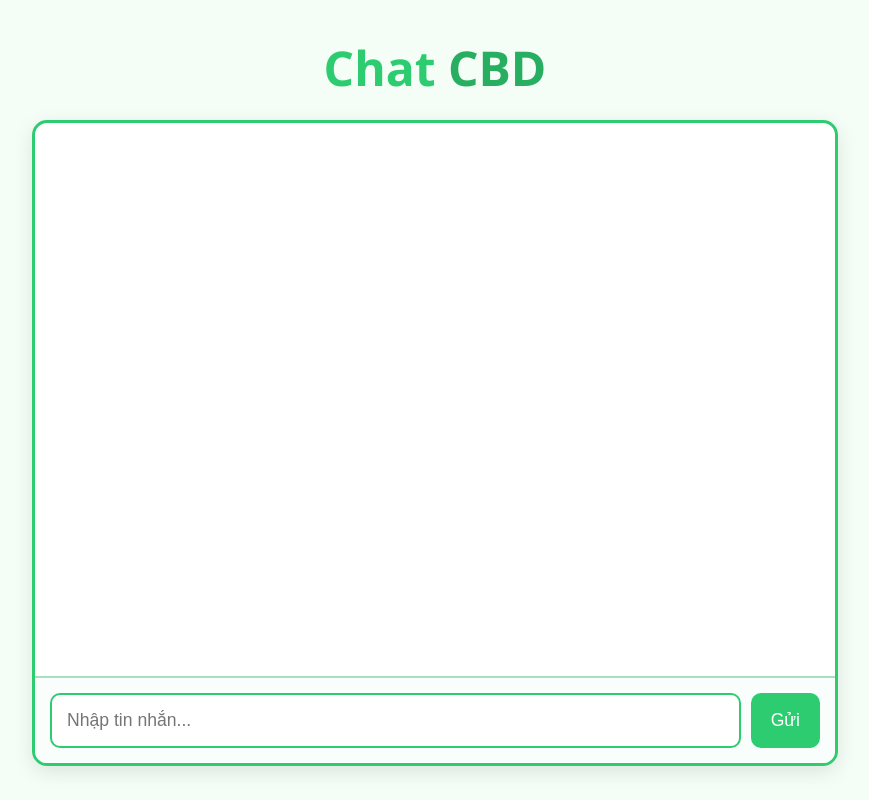
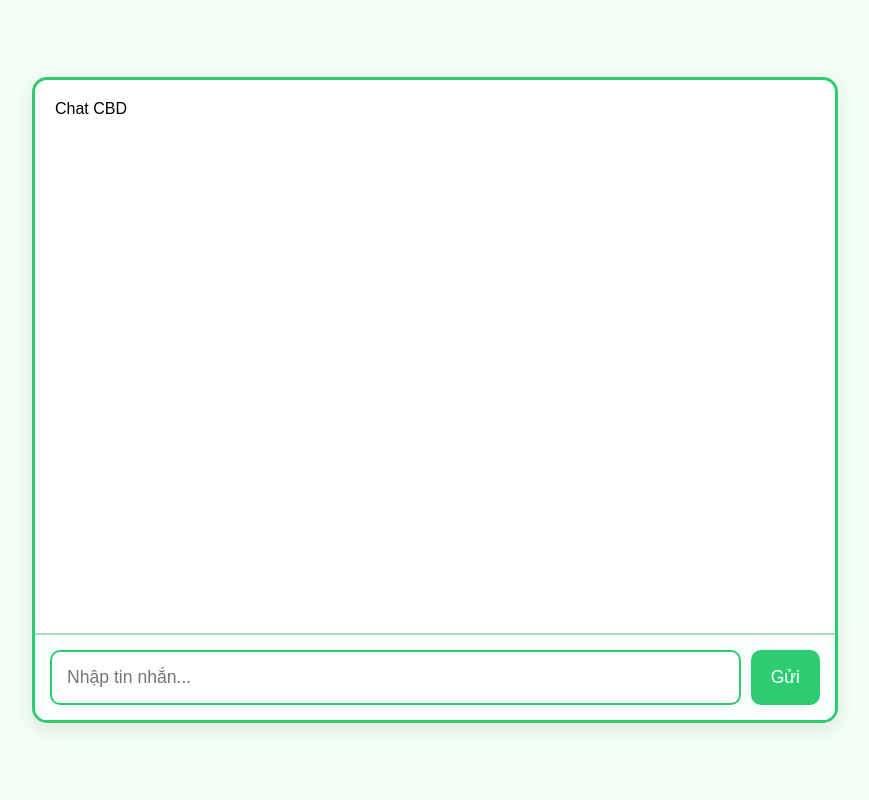
Before and after one commit to CBD-NCKH/Chat-CBD, a plain HTML site: page index.html in a window 1280 px wide. Shown: the whole page, without its empty margins (205-1074 px from the left). Drawn offline with Linux system fonts and the light colour scheme.

Commit message:
Update index.html

```diff
--- a/index.html
+++ b/index.html
@@ -7,11 +7,9 @@
     <link rel="stylesheet" href="style.css">
 </head>
 <body>
-    <div id="header">
-        <h1>Chat <span>CBD</span></h1>
-    </div>
     <div id="chat-container">
         <div id="chatbox">
+            <div id="welcome-message">Chat <span>CBD</span></div>
             <div id="messages"></div>
         </div>
         <div id="input-area">
```
